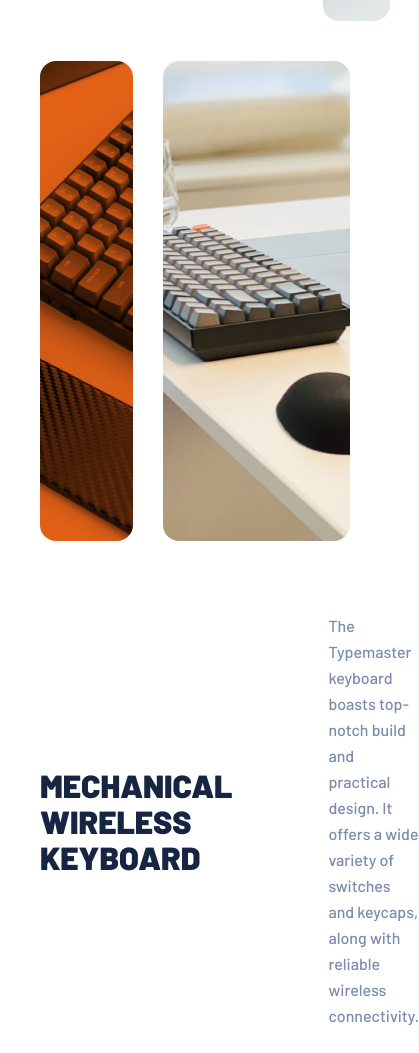
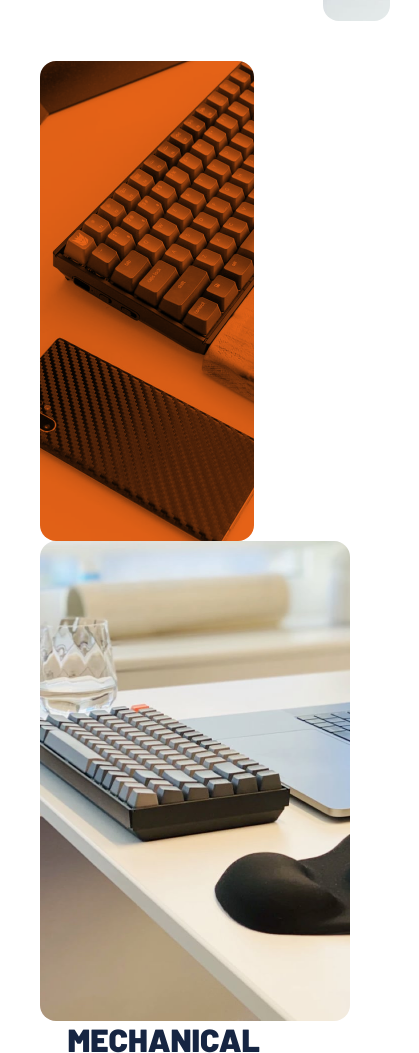
Before and after one commit to Anchabadze/Typemaster-pre-launch-landing-page, a plain HTML site: page index.html in a window 390 px wide. Shown: the part 609-1662 px from the top of the page, 419 px wide, since content can reach past the window. Drawn offline with Linux system fonts and the light colour scheme.

Commit message:
grid added

```diff
--- a/css/main.css
+++ b/css/main.css
@@ -110,21 +110,23 @@ header {
 /* Mechanical start */
 
 .mechanical {
-    display: flex;
-    align-items: center;
-    margin-bottom: 84px;
-    justify-content: space-between;
+    display: grid;
+    grid-template-columns: 1fr 2fr 1fr;
+    gap: 2rem 2rem;
+    margin-bottom: 168px;
 }
 
-.mechanical__img {
+.mechanical__info {
     display: flex;
-    width: 175%;
+    flex-direction: column;
+    grid-row: span 2;
+    gap: 2rem;
+    justify-content: center;
 }
 
 .mechanical__img-one {
-    width: 50%;
+    grid-row: span 2;
     height: 480px;
-    margin-right: 30px;
     border-radius: 1rem;
     background-image: url(../img/desktop/image-phone-and-keyboard.jpg);
     background-position: center;
@@ -138,15 +140,9 @@ header {
     background-image: url(../img/desktop/image-glass-and-keyboard.jpg);
     background-position: center;
     background-size: cover;
-    width: 100%;
+    grid-row: span 2;
     height: 480px;
-    margin-right: 50px;
     border-radius: 1rem;
-    margin-right: 125px;
-}
-
-.mechanical__info {
-    width: 60%;
 }
 
 .mechanical__title {
@@ -155,7 +151,9 @@ header {
     line-height: 36px;
     text-transform: uppercase;
     color: #162542;
-    margin-bottom: 27px;
+    margin-left: 7rem;
+    grid-column: span 1;
+
 }
 
 .mechanical__text {
@@ -163,6 +161,8 @@ header {
     font-size: 16px;
     line-height: 26px;
     color: #7B8BAD;
+    margin-left: 7rem;
+    grid-column: span 1;
 }
 
 /* Mechanical end */
@@ -171,7 +171,7 @@ header {
 
 .benefits {
     display: grid;
-    grid-template-columns: 1fr 1fr 1fr 1fr;
+    grid-template-columns: repeat(4, 1fr);
     gap: 2.5rem;
     margin-bottom: 64px;
 }
@@ -237,9 +237,9 @@ footer {
 
 /* Footer end */
 
-/* Tablet responsive design start */
+/* Tablet responsive design start  (iPad Air) */
 
-@media screen and (max-width: 1024px) {
+@media screen and (max-width: 820px) {
 
 body {
     padding: 0;
@@ -270,22 +270,33 @@ header {
 .mechanical__img {
     margin-bottom: 72px;
     width: 100%;
+    justify-content: space-between;
+}
+
+.mechanical__img-one {
+    max-width: 214px;
 }
 
 .mechanical__img-two {
     margin-right: 0;
+    max-width: 445px;
 }
 
 .mechanical__info {
     width: 100%;
     display: flex;
-    justify-content: space-between;
+    justify-content: space-around;
     align-items: center;
-    gap: 6rem;
+    gap: 4rem;
 }
 
 .mechanical__title {
     margin: 0;
+    max-width: 255px;
+}
+
+.mechanical__text {
+    max-width: 398px;
 }
 
 .benefits {
@@ -300,4 +311,4 @@ header {
     max-width: 281px;
 }
 }
-/* Tablet responsive design end */
+/* Tablet responsive design end (iPad Air) */
--- a/index.html
+++ b/index.html
@@ -36,14 +36,12 @@
 <!-- Typemaster end -->
 <!-- Mechanical start -->
 <section class="mechanical">
-    <div class="mechanical__img">
-        <div class="mechanical__img-one"></div>
-        <div class="mechanical__img-two"></div>
-    </div>
+    <div class="mechanical__img-one"></div>
+    <div class="mechanical__img-two"></div>
     <div class="mechanical__info">
         <h4 class="mechanical__title">mechanical wireless Keyboard</h4>
         <p class="mechanical__text">The Typemaster keyboard boasts
-            top-notch build and practical design. It offers a wide variety of switches and keycaps, along with reliable wireless connectivity.
+                top-notch build and practical design. It offers a wide variety of switches and keycaps, along with reliable wireless connectivity.
         </p>
     </div>
 </section>
```
